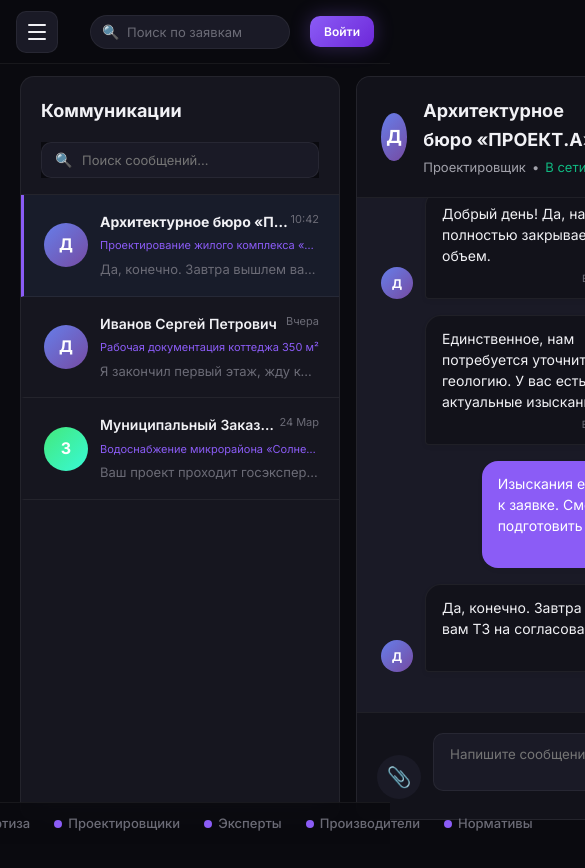
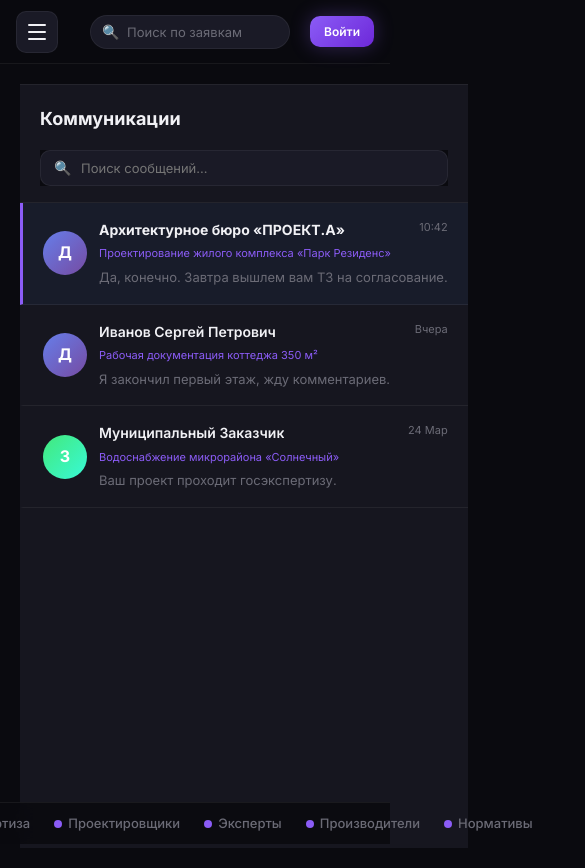
Before and after one commit to dgorshenin555-commits/projekt-market-, a Next.js app: page /chat in a window 390 px wide. Shown: the top 868 px of the page, 585 px wide, since content can reach past the window. Before the commit the page ends 844 px from the top, so only its background shows below. Built offline with nearby package versions, Linux system fonts and the light colour scheme.

Commit message:
feat: make chat section responsive for mobile devices

```diff
--- a/app/(internal)/chat/page.tsx
+++ b/app/(internal)/chat/page.tsx
@@ -89,10 +89,14 @@ const MOCK_CHATS: ChatRoom[] = [
 
 export default function ChatPage() {
   const [chats, setChats] = useState<ChatRoom[]>(MOCK_CHATS);
+  // На десктопе всегда открыт первый чат по умолчанию
   const [activeChatId, setActiveChatId] = useState<string>(chats[0].id);
   const [newMessage, setNewMessage] = useState('');
   const [search, setSearch] = useState('');
+
+  // Состояния для десктопа и мобилки
   const [showInfo, setShowInfo] = useState(true);
+  const [mobileView, setMobileView] = useState<'list' | 'chat' | 'info'>('list');
 
   const activeChat = chats.find(c => c.id === activeChatId) || chats[0];
   const messagesEndRef = useRef<HTMLDivElement>(null);
@@ -100,7 +104,7 @@ export default function ChatPage() {
   // Scroll to bottom on load/new message
   useEffect(() => {
     messagesEndRef.current?.scrollIntoView({ behavior: 'auto' });
-  }, [activeChatId, chats]);
+  }, [activeChatId, chats, mobileView]);
 
   // Mark all as read when opening
   useEffect(() => {
@@ -144,15 +148,22 @@ export default function ChatPage() {
   );
 
   return (
-    <div className="animate-in" style={{
+    <div className="animate-in chat-layout" style={{
       height: 'calc(100vh - 100px)', // adjust based on header
       display: 'flex',
       gap: 16,
-      marginTop: -8 // compensate for page-container padding to max height
+      marginTop: -8, // compensate for page-container padding to max height
+      position: 'relative',
+      ...({
+        '--mobile-list-display': mobileView === 'list' ? 'flex' : 'none',
+        '--mobile-chat-display': mobileView === 'chat' ? 'flex' : 'none',
+        '--mobile-info-display': mobileView === 'info' ? 'block' : 'none',
+        '--desktop-info-display': showInfo ? 'block' : 'none',
+      } as React.CSSProperties)
     }}>
 
       {/* 1. Left Sidebar - Chat List */}
-      <div className="card" style={{
+      <div className="card chat-sidebar" style={{
         width: 320,
         display: 'flex',
         flexDirection: 'column',
@@ -183,7 +194,10 @@ export default function ChatPage() {
             return (
               <div
                 key={chat.id}
-                onClick={() => setActiveChatId(chat.id)}
+                onClick={() => {
+                  setActiveChatId(chat.id);
+                  setMobileView('chat');
+                }}
                 style={{
                   padding: '16px 20px',
                   borderBottom: '1px solid var(--border)',
@@ -243,7 +257,7 @@ export default function ChatPage() {
       </div>
 
       {/* 2. Main Chat Window */}
-      <div className="card" style={{
+      <div className="card chat-main" style={{
         flex: 1,
         padding: 0,
         display: 'flex',
@@ -264,17 +278,25 @@ export default function ChatPage() {
               zIndex: 10
             }}>
               <div style={{ display: 'flex', alignItems: 'center', gap: 16 }}>
+                 <button
+                  className="mobile-back-btn"
+                  onClick={() => setMobileView('list')}
+                  style={{ background: 'none', border: 'none', color: 'var(--text-primary)', padding: '0 8px 0 0', cursor: 'pointer', fontSize: 24 }}
+                 >
+                   ‹
+                 </button>
                  <div style={{
                     width: 48, height: 48, borderRadius: '50%',
                     background: activeChat.recipientType === 'designer' ? 'linear-gradient(135deg, #667eea, #764ba2)' : 'linear-gradient(135deg, #43e97b, #38f9d7)',
                     display: 'flex', alignItems: 'center', justifyContent: 'center',
-                    color: 'white', fontWeight: 700, fontSize: 18
+                    color: 'white', fontWeight: 700, fontSize: 18,
+                    flexShrink: 0
                   }}>
                     {activeChat.recipientType === 'designer' ? 'Д' : 'З'}
                  </div>
-                 <div>
-                   <h2 style={{ fontSize: 18, fontWeight: 700, margin: 0, color: 'var(--text-primary)' }}>{activeChat.recipientName}</h2>
-                   <div style={{ fontSize: 13, color: 'var(--text-secondary)', marginTop: 2, display: 'flex', alignItems: 'center', gap: 6 }}>
+                 <div style={{ minWidth: 0 }}>
+                   <h2 style={{ fontSize: 18, fontWeight: 700, margin: 0, color: 'var(--text-primary)', whiteSpace: 'nowrap', overflow: 'hidden', textOverflow: 'ellipsis' }}>{activeChat.recipientName}</h2>
+                   <div style={{ fontSize: 13, color: 'var(--text-secondary)', marginTop: 2, display: 'flex', alignItems: 'center', gap: 6, whiteSpace: 'nowrap' }}>
                      {activeChat.recipientType === 'designer' ? 'Проектировщик' : 'Заказчик'}
                      <span>•</span>
                      <span style={{ color: 'var(--status-success)' }}>В сети</span>
@@ -283,8 +305,17 @@ export default function ChatPage() {
               </div>
 
               <div style={{ display: 'flex', gap: 12 }}>
-                <button className="btn btn-secondary btn-sm" onClick={() => setShowInfo(!showInfo)}>
+                <button
+                  className="btn btn-secondary btn-sm chat-desktop-info-btn"
+                  onClick={() => setShowInfo(!showInfo)}
+                >
                    {showInfo ? 'Скрыть детали' : 'Информация'}
+                </button>
+                <button
+                  className="btn btn-secondary btn-sm chat-mobile-info-btn"
+                  onClick={() => setMobileView('info')}
+                >
+                   ℹ️
                 </button>
               </div>
             </div>
@@ -312,7 +343,7 @@ export default function ChatPage() {
                   }}>
                     {/* Avatar placeholder for recipient */}
                     {!isMe ? (
-                      <div style={{ width: 32 }}>
+                      <div className="chat-avatar-placeholder" style={{ width: 32 }}>
                         {showAvatar && (
                           <div style={{
                             width: 32, height: 32, borderRadius: '50%',
@@ -328,7 +359,7 @@ export default function ChatPage() {
 
                     {/* Bubble */}
                     <div style={{
-                      maxWidth: '70%',
+                      maxWidth: '85%',
                       background: isMe ? 'var(--accent)' : 'var(--bg-secondary)',
                       padding: '12px 16px',
                       borderRadius: isMe ? '16px 16px 4px 16px' : '16px 16px 16px 4px',
@@ -386,7 +417,7 @@ export default function ChatPage() {
             </div>
 
             {/* Input Area */}
-            <div style={{ padding: '20px', background: 'var(--bg-secondary)', borderTop: '1px solid var(--border)' }}>
+            <div style={{ padding: '16px 20px', background: 'var(--bg-secondary)', borderTop: '1px solid var(--border)' }}>
               <form onSubmit={handleSendMessage} style={{ display: 'flex', gap: 12, alignItems: 'flex-end' }}>
                 <button type="button" style={{
                    width: 44, height: 44, borderRadius: '50%',
@@ -399,7 +430,7 @@ export default function ChatPage() {
                 </button>
                 <div style={{ flex: 1, position: 'relative' }}>
                   <textarea
-                    placeholder="Напишите сообщение..."
+                    placeholder="Сообщение..."
                     value={newMessage}
                     onChange={(e) => setNewMessage(e.target.value)}
                     onKeyDown={(e) => {
@@ -449,14 +480,20 @@ export default function ChatPage() {
       </div>
 
       {/* 3. Right Sidebar - Order Info */}
-      {showInfo && activeChat && (
-        <div className="card" style={{
+      {activeChat && (
+        <div className="card chat-info" style={{
           width: 280,
           padding: 0,
           border: '1px solid var(--border)',
           overflowY: 'auto',
           animation: 'slideInRight 0.3s ease'
         }}>
+          {/* Mobile Header for Info */}
+          <div className="chat-mobile-info-header" style={{ padding: '16px', borderBottom: '1px solid var(--border)', display: 'none', alignItems: 'center', justifyContent: 'space-between' }}>
+            <h2 style={{ fontSize: 18, fontWeight: 700, margin: 0 }}>Детали заявки</h2>
+            <button onClick={() => setMobileView('chat')} style={{ background: 'none', border: 'none', cursor: 'pointer', fontSize: 24, color: 'var(--text-primary)' }}>×</button>
+          </div>
+
           <div style={{ padding: '20px', borderBottom: '1px solid var(--border)' }}>
              <h3 style={{ fontSize: 14, fontWeight: 700, color: 'var(--text-muted)', textTransform: 'uppercase', marginBottom: 16 }}>
                Связанная заявка
@@ -505,12 +542,62 @@ export default function ChatPage() {
         </div>
       )}
 
-      {/* Basic Keyframe polyfill via inline style just for completeness */}
+      {/* Basic Keyframe & Media Query polyfill via inline style */}
       <style dangerouslySetInnerHTML={{__html: `
         @keyframes slideInRight {
           from { opacity: 0; transform: translateX(20px); }
           to { opacity: 1; transform: translateX(0); }
         }
+
+        .chat-info {
+           display: var(--desktop-info-display);
+        }
+        .chat-sidebar {
+           display: flex;
+        }
+        .chat-main {
+           display: flex;
+        }
+        .mobile-back-btn { display: none; }
+        .chat-mobile-info-btn { display: none; }
+
+        @media (max-width: 768px) {
+          .chat-layout {
+            gap: 0 !important;
+            margin-top: 0 !important;
+            height: calc(100vh - 80px) !important;
+          }
+          .chat-sidebar {
+            display: var(--mobile-list-display) !important;
+            width: 100% !important;
+            border-radius: 0 !important;
+            border: none !important;
+            border-top: 1px solid var(--border) !important;
+          }
+          .chat-main {
+            display: var(--mobile-chat-display) !important;
+            width: 100% !important;
+            border-radius: 0 !important;
+            border: none !important;
+            border-top: 1px solid var(--border) !important;
+          }
+          .chat-info {
+            display: var(--mobile-info-display) !important;
+            width: 100% !important;
+            border-radius: 0 !important;
+            border: none !important;
+            border-top: 1px solid var(--border) !important;
+            position: absolute;
+            top: 0; left: 0; right: 0; bottom: 0;
+            z-index: 50;
+            background: var(--bg-primary);
+          }
+          .mobile-back-btn { display: flex !important; }
+          .chat-mobile-info-btn { display: flex !important; }
+          .chat-desktop-info-btn { display: none !important; }
+          .chat-mobile-info-header { display: flex !important; }
+          .chat-avatar-placeholder { display: none !important; }
+        }
       `}} />
     </div>
   );
```
